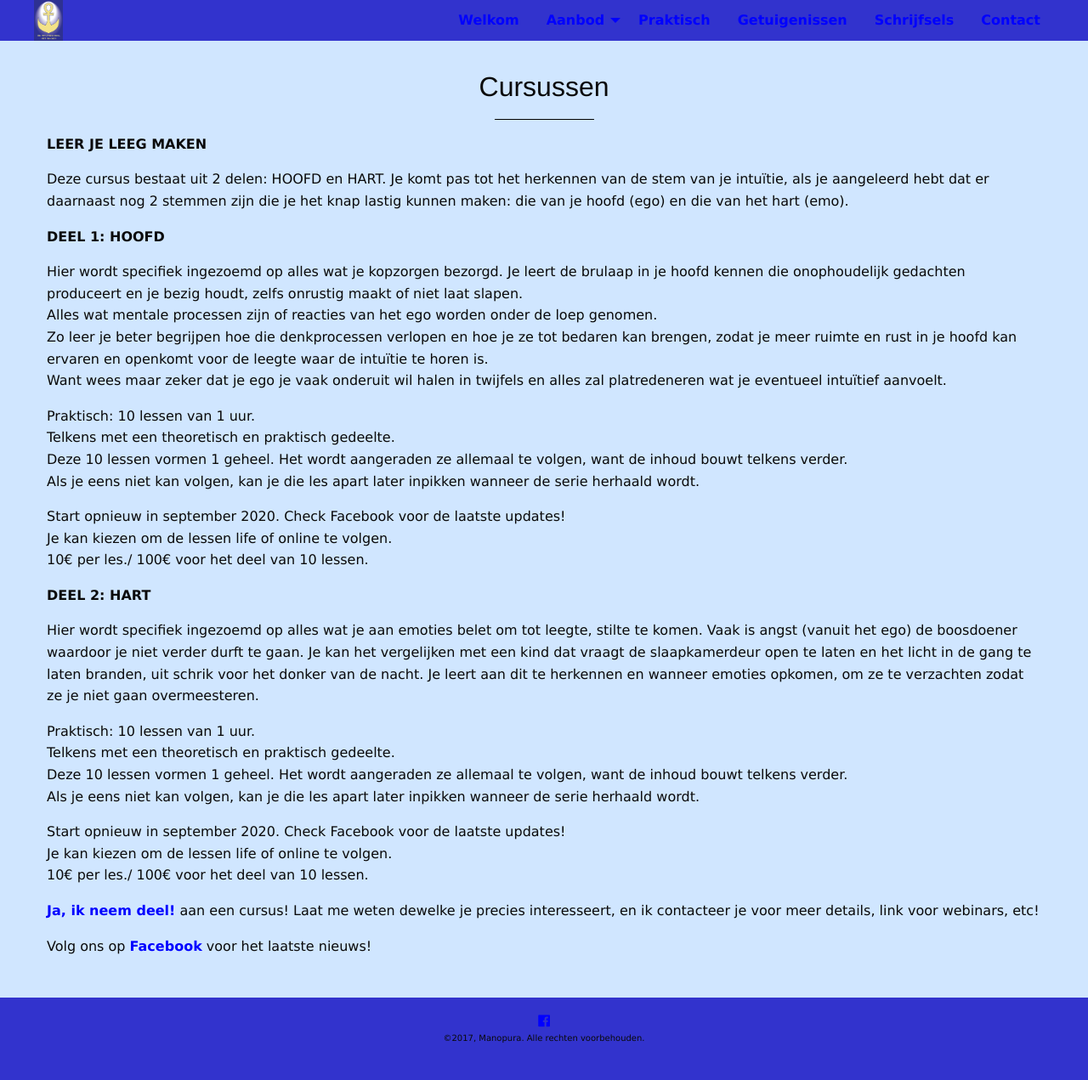
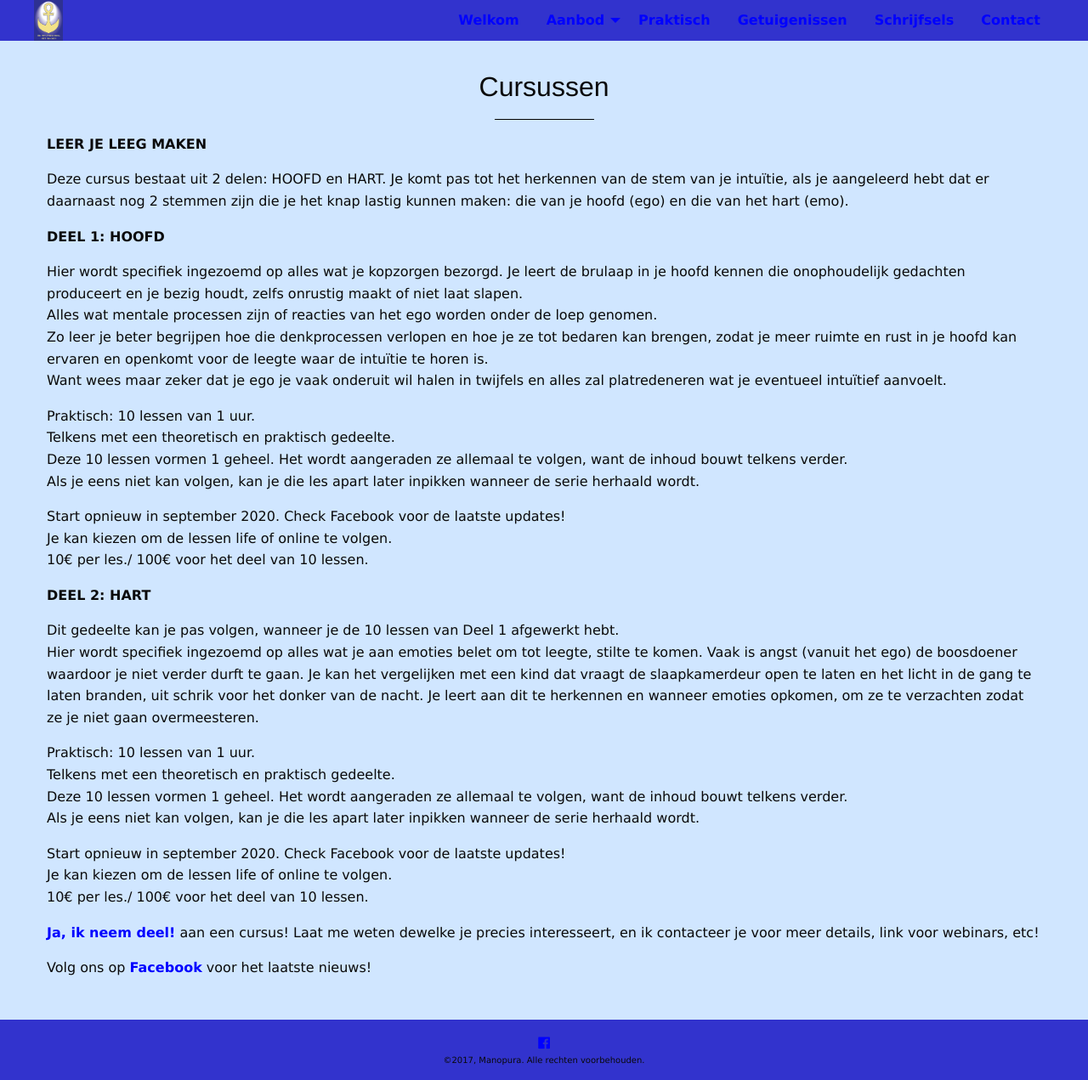
Before and after one commit to ankher/ankher.github.io, a Jekyll site: the page built from cursussen.md, in a window 1280 px wide. Shown: the whole page at 85% size. Built offline with Jekyll 4.4.1, drawn with Linux system fonts in a browser that asks for light colours; nearby versions of some CDN libraries; our own code applies the rules of GitHub Pages for plain Markdown files; before the commit the page ends 1245 px from its top, so only the background shows below that.

Commit message:
Update cursussen.md

```diff
--- a/cursussen.md
+++ b/cursussen.md
@@ -27,6 +27,7 @@ Je kan kiezen om de lessen life of online te volgen.
 
 **DEEL 2: HART**
 
+Dit gedeelte kan je pas volgen, wanneer je de 10 lessen van Deel 1 afgewerkt hebt.
 Hier wordt specifiek ingezoemd op alles wat je aan emoties belet om tot leegte, stilte te komen. Vaak is angst (vanuit het ego) de boosdoener waardoor je niet verder durft te gaan. Je kan het vergelijken met een kind dat vraagt de slaapkamerdeur open te laten en het licht in de gang te laten branden, uit schrik voor het donker van de nacht. Je leert aan dit te herkennen en wanneer emoties opkomen, om ze te verzachten zodat ze je niet gaan overmeesteren.
 
 Praktisch: 10 lessen van 1 uur.
```
